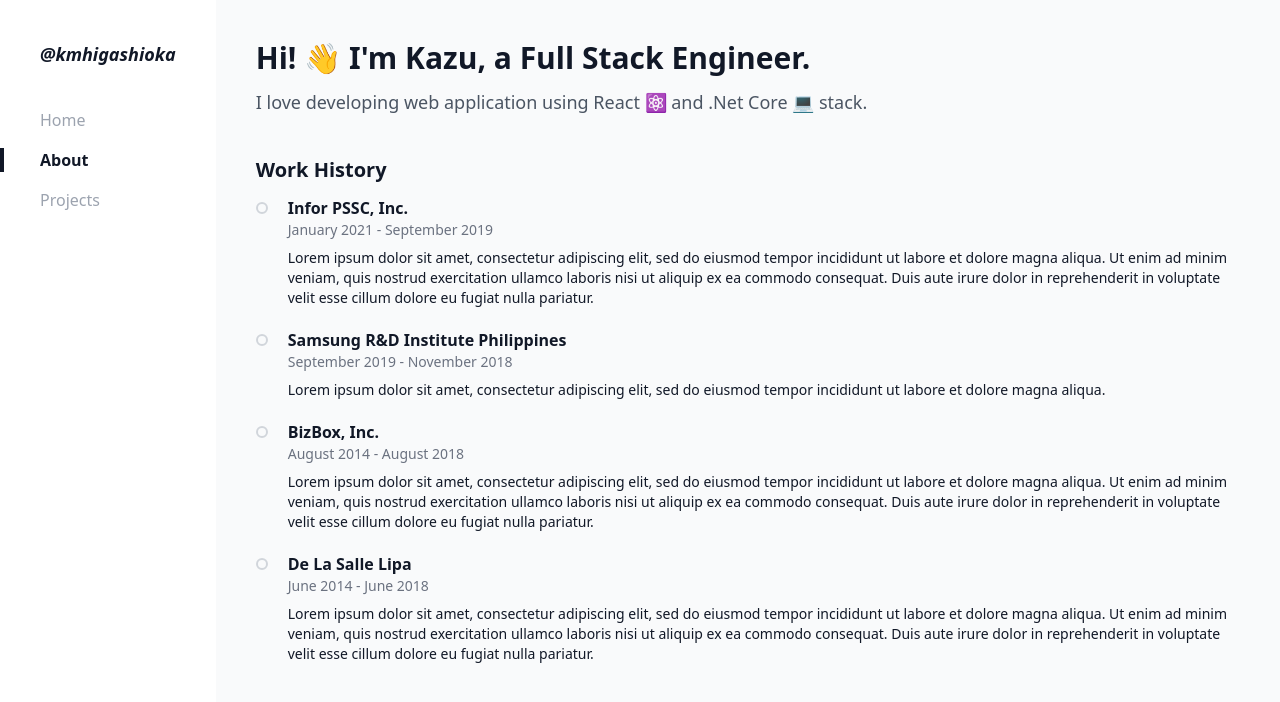
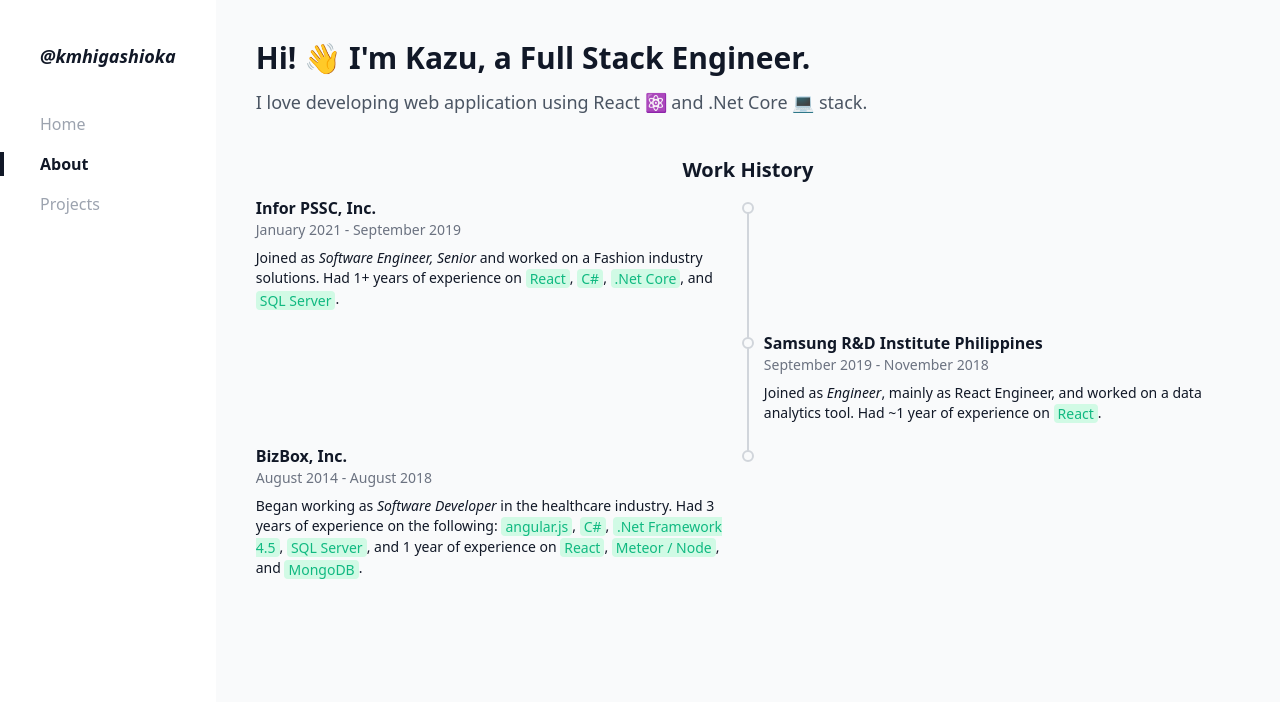
Before and after one commit to kmhigashioka/kazuhito.dev, a Next.js app: page /about in a window 1280 px wide. Shown: the top 702 px of the page. Built offline with nearby package versions, Linux system fonts and the light colour scheme.

Commit message:
Add Timeline style for md >

```diff
--- a/components/Nav.tsx
+++ b/components/Nav.tsx
@@ -22,7 +22,7 @@
 
   return (
     <nav className="w-100 md:w-60">
-      <div className="flex items-center justify-between m-10">
+      <div className="flex items-center justify-between m-10 h-8">
         <span className="text-lg antialiased font-semibold italic text-gray-900">@kmhigashioka</span>
         <button
           type="button"
--- /dev/null
+++ b/components/Tag.tsx
@@ -0,0 +1,7 @@
+export default function Tag({ children }: { children: any }) {
+  return (
+    <span className="text-sm bg-green-100 px-1 rounded text-green-500 align-middle">
+      {children}
+    </span>
+  )
+}
--- a/pages/_app.tsx
+++ b/pages/_app.tsx
@@ -11,7 +11,7 @@
   return (
     <div className="flex flex-col md:flex-row h-screen w-screen">
       <Nav />
-      <main className="bg-gray-50 flex-grow">
+      <main className="bg-gray-50 flex-grow overflow-auto">
         <Component {...pageProps} />
       </main>
     </div>
--- a/pages/about.tsx
+++ b/pages/about.tsx
@@ -1,3 +1,5 @@
+import Tag from '../components/Tag'
+
 export default function About() {
   return (
     <>
@@ -10,30 +12,41 @@
         </p>
       </div>
       <div className="m-10">
-        <p className="text-xl font-bold text-gray-900 mb-3">Work History</p>
+        <p className="text-xl font-bold text-gray-900 text-center mb-3">Work History</p>
 
         {renderHistoryItem({
           title: 'Infor PSSC, Inc.',
           subTitle: 'January 2021 - September 2019',
-          description: 'Lorem ipsum dolor sit amet, consectetur adipiscing elit, sed do eiusmod tempor incididunt ut labore et dolore magna aliqua. Ut enim ad minim veniam, quis nostrud exercitation ullamco laboris nisi ut aliquip ex ea commodo consequat. Duis aute irure dolor in reprehenderit in voluptate velit esse cillum dolore eu fugiat nulla pariatur.',
+          description: (
+            <>
+              Joined as <i>Software Engineer, Senior</i> and worked on a Fashion industry solutions.
+              Had 1+ years of experience on <Tag>React</Tag>, <Tag>C#</Tag>, <Tag>.Net Core</Tag>, and <Tag>SQL Server</Tag>.
+            </>
+          ),
         })}
 
         {renderHistoryItem({
           title: "Samsung R&D Institute Philippines",
           subTitle: "September 2019 - November 2018",
-          description: "Lorem ipsum dolor sit amet, consectetur adipiscing elit, sed do eiusmod tempor incididunt ut labore et dolore magna aliqua.",
+          description: (
+            <>
+              Joined as <i>Engineer</i>, mainly as React Engineer, and worked on a data analytics tool.
+              Had ~1 year of experience on <Tag>React</Tag>.
+            </>
+          ),
         })}
 
         {renderHistoryItem({
           title: "BizBox, Inc.",
           subTitle: "August 2014 - August 2018",
-          description: "Lorem ipsum dolor sit amet, consectetur adipiscing elit, sed do eiusmod tempor incididunt ut labore et dolore magna aliqua. Ut enim ad minim veniam, quis nostrud exercitation ullamco laboris nisi ut aliquip ex ea commodo consequat. Duis aute irure dolor in reprehenderit in voluptate velit esse cillum dolore eu fugiat nulla pariatur.",
-        })}
-
-        {renderHistoryItem({
-          title: "De La Salle Lipa",
-          subTitle: "June 2014 - June 2018",
-          description: "Lorem ipsum dolor sit amet, consectetur adipiscing elit, sed do eiusmod tempor incididunt ut labore et dolore magna aliqua. Ut enim ad minim veniam, quis nostrud exercitation ullamco laboris nisi ut aliquip ex ea commodo consequat. Duis aute irure dolor in reprehenderit in voluptate velit esse cillum dolore eu fugiat nulla pariatur.",
+          description: (
+            <>
+              Began working as <i>Software Developer</i> in the healthcare industry.
+              Had 3 years of experience on the following: <Tag>angular.js</Tag>, <Tag>C#</Tag>, <Tag>.Net Framework 4.5</Tag>, <Tag>SQL Server</Tag>, and
+              1 year of experience on <Tag>React</Tag>, <Tag>Meteor / Node</Tag>, and <Tag>MongoDB</Tag>.
+            </>
+          ),
+          isLast: true,
         })}
       </div>
     </>
@@ -43,17 +56,19 @@
 interface HistoryItemProps {
   title: string
   subTitle: string
-  description: string
+  description: any
+  isLast?: boolean
 }
 
-function renderHistoryItem({ title, subTitle, description }: HistoryItemProps) {
+function renderHistoryItem({ title, subTitle, description, isLast }: HistoryItemProps) {
   return (
-    <div className="flex mb-5">
-      <div className="flex flex-col items-center pt-1.5 relative">
+    <div className="flex mb-5 md:even:flex-row-reverse">
+      <div className="hidden md:block md:w-6/12" />
+      <div className="flex flex-col items-center pt-1.5 relative mr-5 md:mx-2.5">
         <div className="inline-block rounded-full h-3 w-3 border-2 border-gray-300" />
-        <div className="inline-block h-timeline w-0.5 bg-gray-300 mt-2.5 absolute" />
+        {isLast ? null : <div className="inline-block h-timeline w-0.5 bg-gray-300 mt-2.5 absolute" /> }
       </div>
-      <div className="ml-5">
+      <div className="md:w-6/12">
         <p className="text-gray-900 font-semibold">{title}</p>
         <p className="text-gray-500 text-sm">{subTitle}</p>
         <p className="text-gray-900 text-sm mt-2">{description}</p>
--- a/tailwind.config.js
+++ b/tailwind.config.js
@@ -2,10 +2,16 @@
   purge: ['./pages/**/*.{js,ts,jsx,tsx}', './components/**/*.{js,ts,jsx,tsx}'],
   darkMode: false, // or 'media' or 'class'
   theme: {
-    extend: {},
+    extend: {
+      height: {
+        'timeline': 'calc(100% + 0.75rem)',
+      },
+    },
   },
   variants: {
-    extend: {},
+    extend: {
+      flexDirection: ['even'],
+    },
   },
   plugins: [],
 }
```
